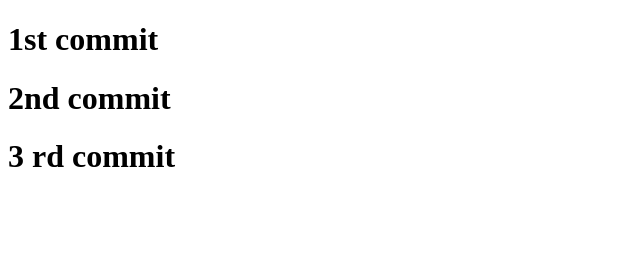
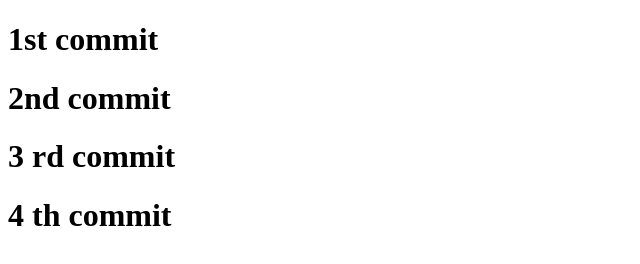
Before and after one commit to shreenehaa/git, a plain HTML site: page index.html in a window 1280 px wide. Shown: the whole page, without its empty margins (0-640 px from the left). Drawn offline with Linux system fonts and the light colour scheme.

Commit message:
commit 4

```diff
--- a/index.html
+++ b/index.html
@@ -9,5 +9,6 @@
     <h1>1st commit</h1>
     <h1>2nd commit</h1>
     <h1>3 rd commit</h1>
+    <h1>4 th commit</h1>
 </body>
 </html>
```
